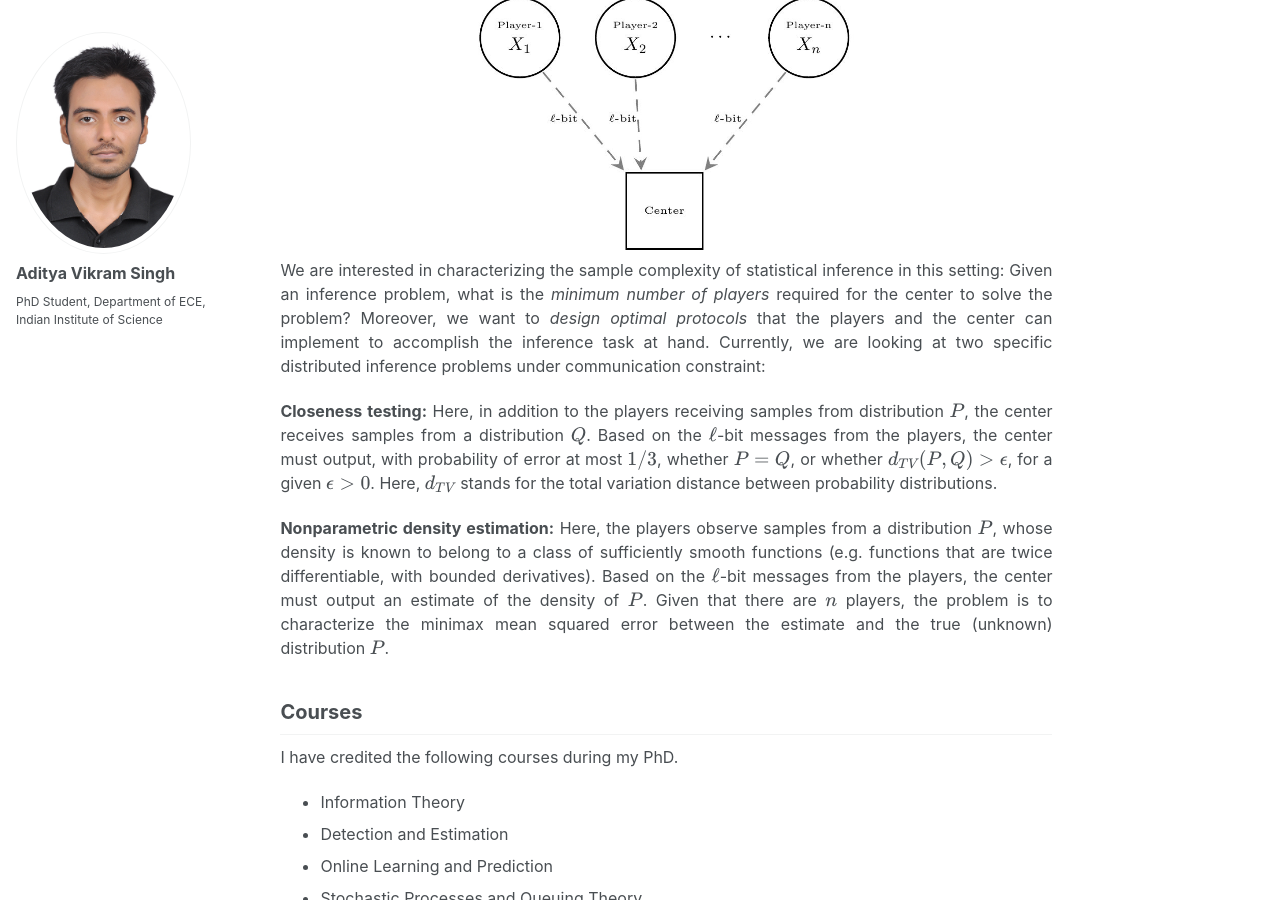
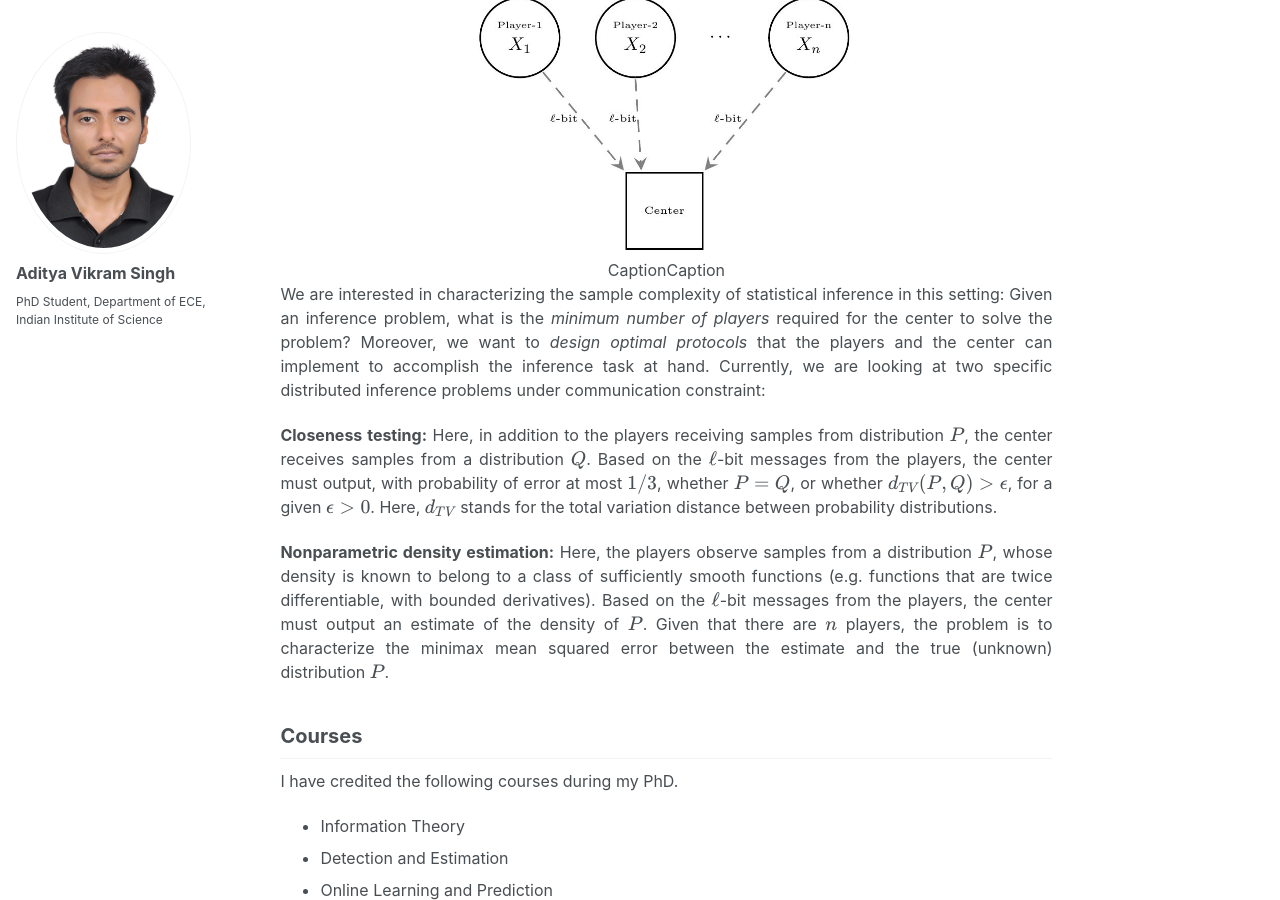
Before and after one commit to aditya-vs/aditya-vs.github.io, a Jekyll site: the page built from _pages/about.md, in a window 1280 px wide and 900 px high, scrolled down 719 px. Built offline with Jekyll 4.4.1, drawn with Linux system fonts in a browser that asks for light colours; formulas are drawn with MathJax 3.

Commit message:
Update about.md

```diff
--- a/_pages/about.md
+++ b/_pages/about.md
@@ -20,6 +20,7 @@ My research interests lie in statistics, information theory, and optimization. C
 Statistical inference problems ask us to make some inference about a probabilistic source, given access to $n$ samples from it. In the distributed setting, the samples are distributed across multiple agents (players), who send messages to a central referee (center). Based on these messages, the center must make some inference about the probabilistic source. What makes distributed inference challenging are the constraints on the communication-link between the players and the center. One such constraint is where a player can send only an $\ell$-bit message to the center, as depicted in the figure below.
 
 <center><img src="/images/diststat.JPG" width="400" height="400"></center>
+<center>CaptionCaption</center>
 
 We are interested in characterizing the sample complexity of statistical inference in this setting: Given an inference problem, what is the *minimum number of players* required for the center to solve the problem? Moreover, we want to *design optimal protocols* that the players and the center can implement to accomplish the inference task at hand. Currently, we are looking at two specific distributed inference problems under communication constraint:
 
```
